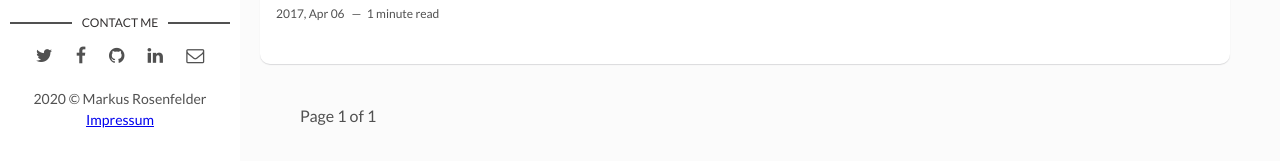
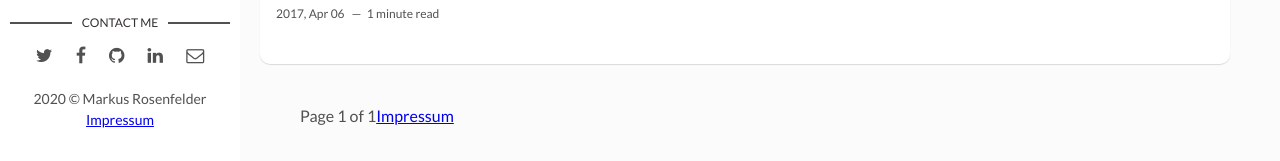
Before and after one commit to MarkusRosen/markusrosen.github.io, a Jekyll site: the page built from index.html, in a window 1280 px wide and 1296 px high. Shown: the part 1132-1293 px from the top of the window. Built offline with Jekyll 4.4.1, drawn with Linux system fonts in a browser that asks for light colours; the list of posts is cut into pages by our own code.

Commit message:
Update pagination.html

```diff
--- a/_includes/pagination.html
+++ b/_includes/pagination.html
@@ -17,3 +17,4 @@
     </ul>
   </nav>
 </div>
+<p><a href="{{site.baseurl}}/impressum">Impressum</a></p>
```
